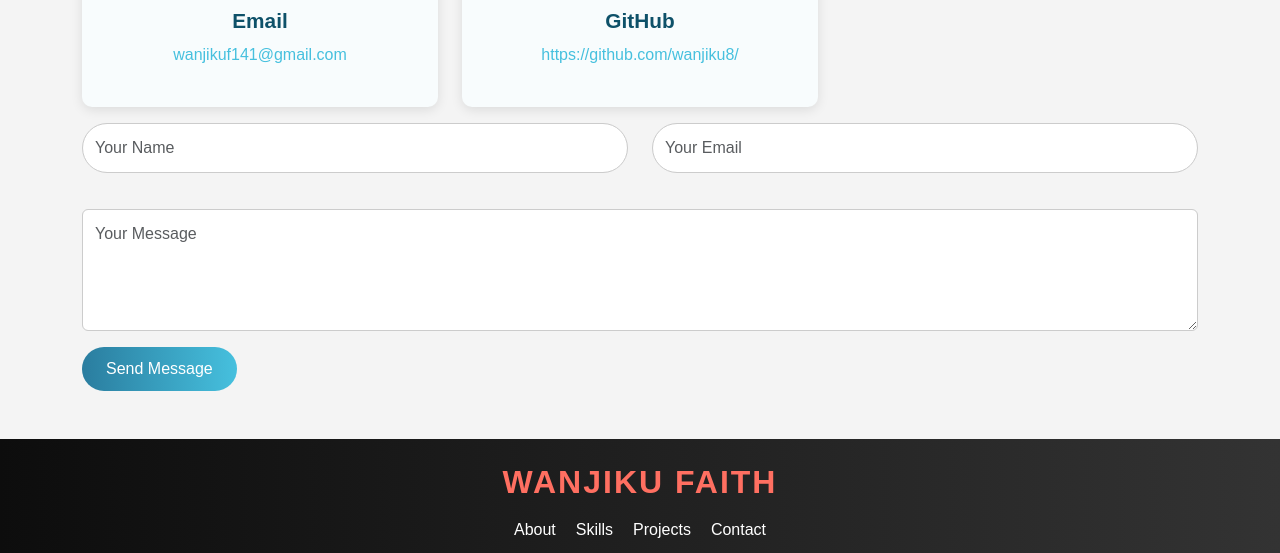
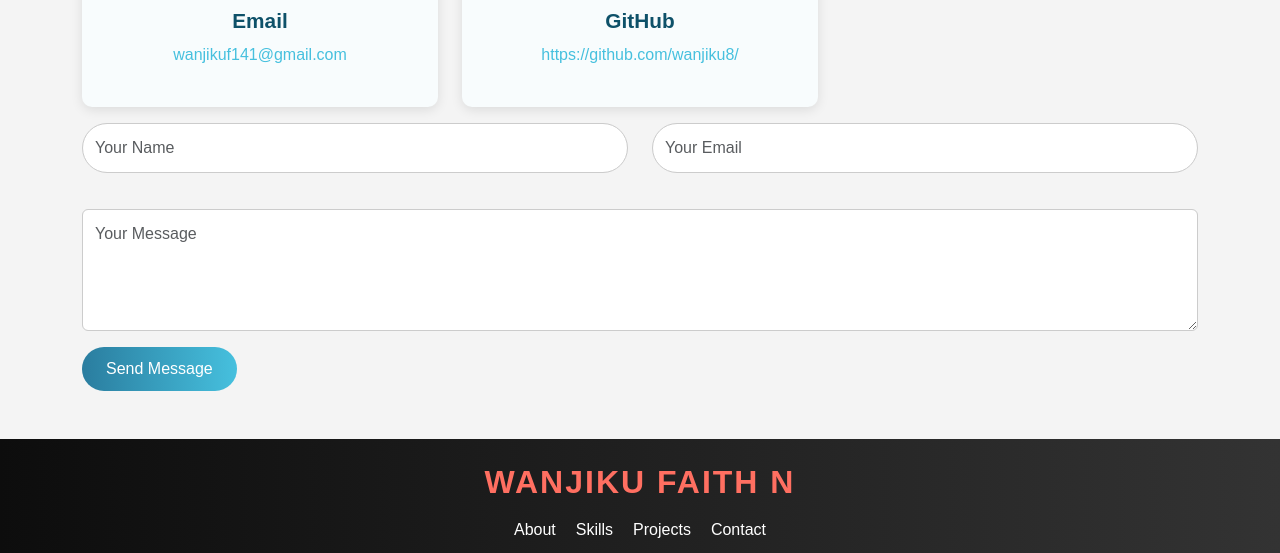
Before and after one commit to wanjiku8/Portfolio-Wanjiku-Faith, a plain HTML site: page index.html in a window 1280 px wide. Shown: the part 2165-2718 px from the top of the page. Drawn offline with nearby package versions, Linux system fonts and the light colour scheme.

Commit message:
commit 7

```diff
--- a/index.html
+++ b/index.html
@@ -203,7 +203,7 @@
         <div class="container">
             <!-- Logo -->
             <div class="footer-logo mb-3">
-                <h3>Wanjiku Faith</h3>
+                <h3>Wanjiku Faith N</h3>
             </div>
 
             <!-- Navigation Links -->
```
